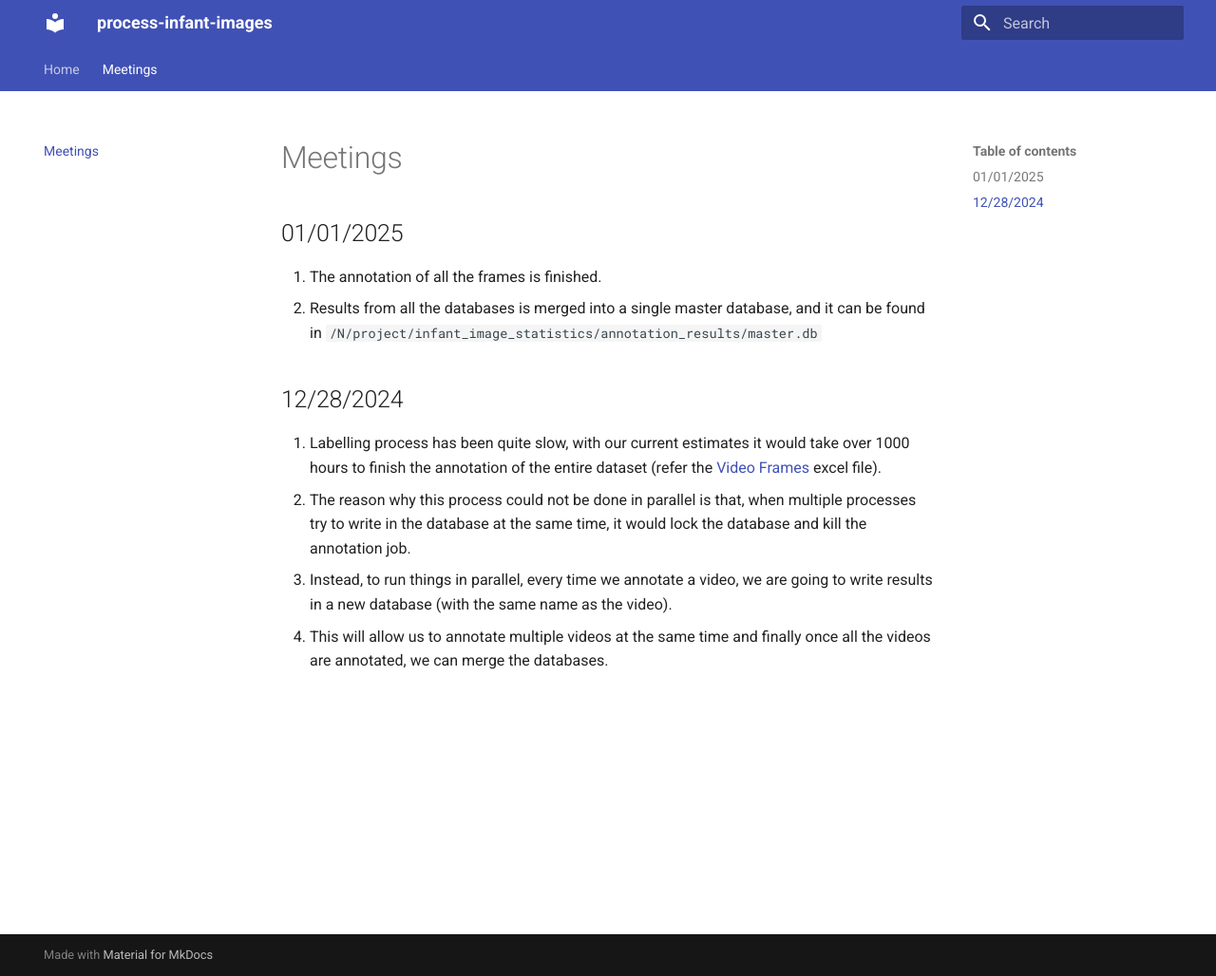
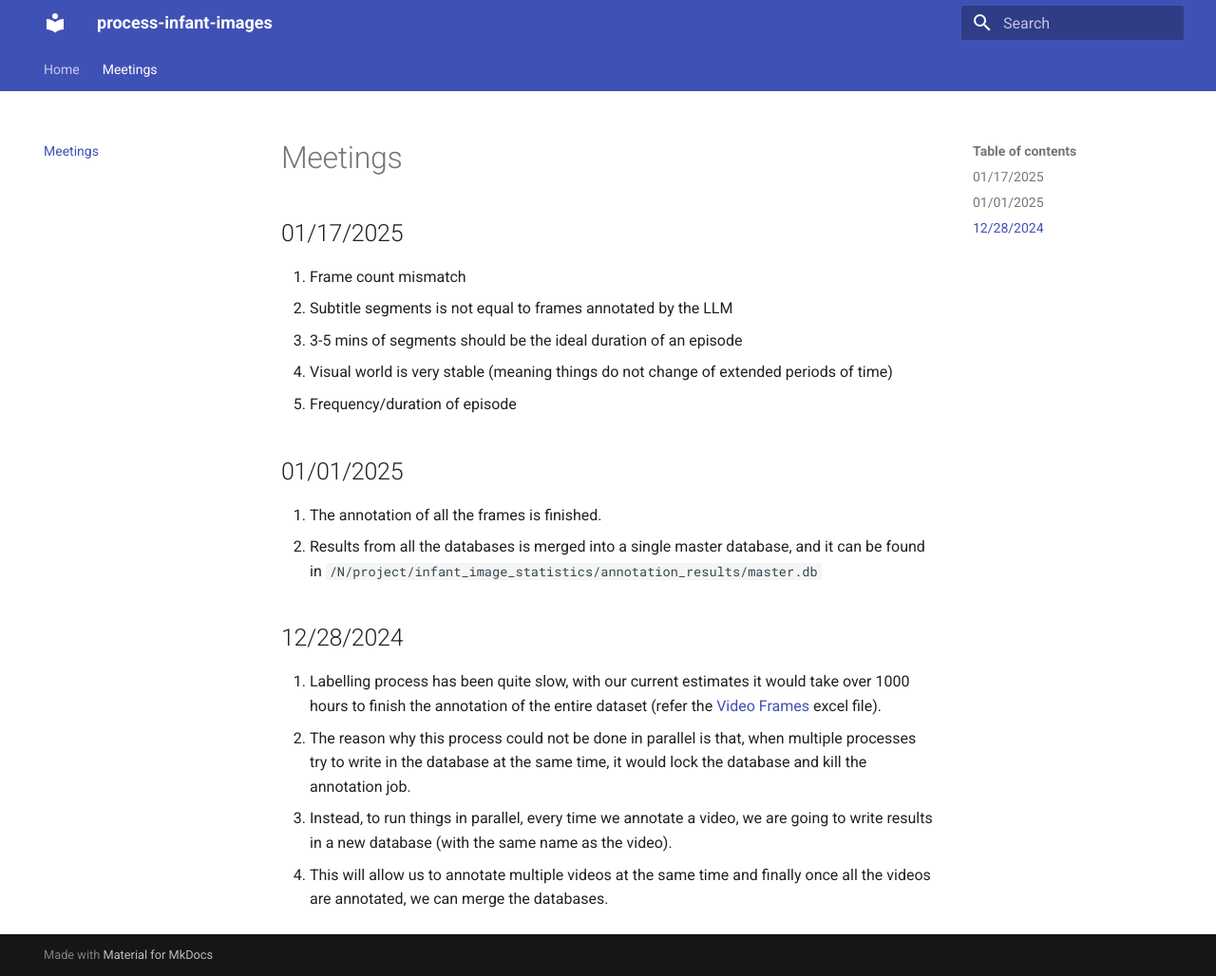
Before and after one commit to cogneuroai/process-infant-images, an MkDocs documentation site: the page built from docs/meetings.md, in a window 1280 px wide and 1028 px high. Shown: the whole window at 95% size. Built offline with MkDocs 1.6.1 and Material for MkDocs 9.7.7, drawn with Linux system fonts in a browser that asks for light colours.

Commit message:
minor meeting notes

```diff
--- a/docs/meetings.md
+++ b/docs/meetings.md
@@ -1,4 +1,12 @@
 # Meetings
+
+## 01/17/2025
+
+1. Frame count mismatch
+2. Subtitle segments is not equal to frames annotated by the LLM
+3. 3-5 mins of segments should be the ideal duration of an episode
+4. Visual world is very stable (meaning things do not change of extended periods of time)
+5. Frequency/duration of episode
 
 ## 01/01/2025
 
```
